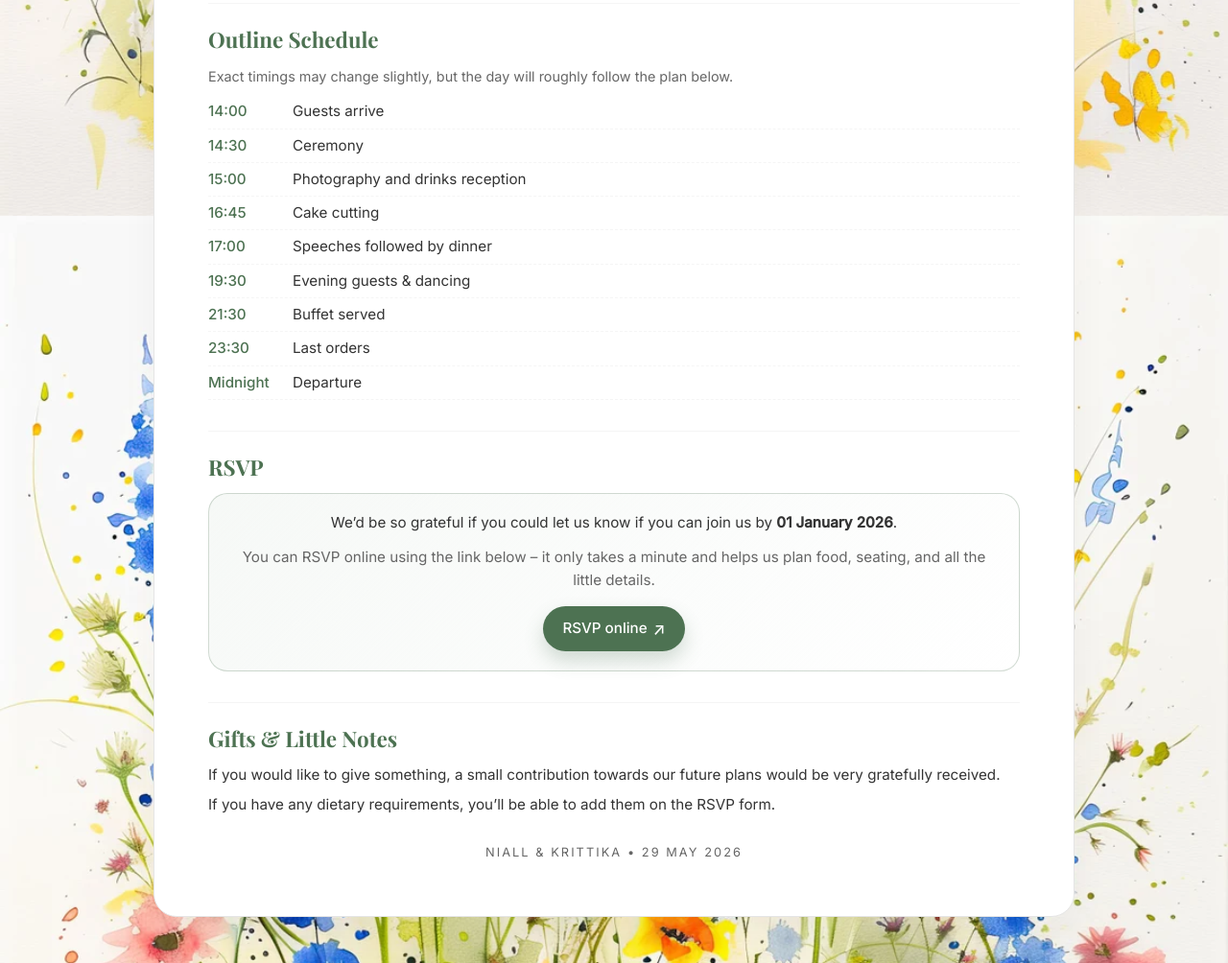
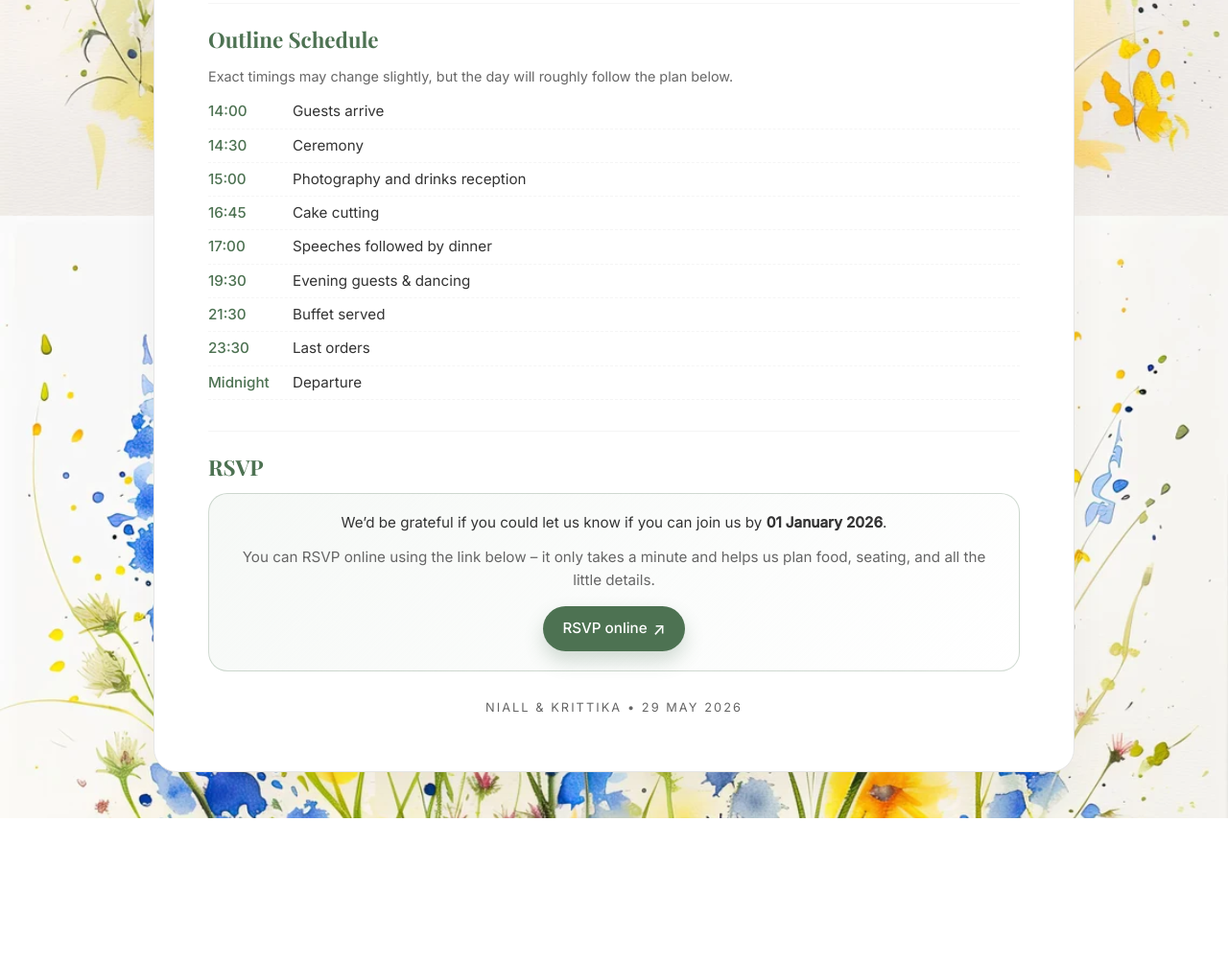
Before and after one commit to NGrant32/wedding-website, a plain HTML site: page index.html in a window 1280 px wide. Shown: the part 1055-2059 px from the top of the page at 96% size. After the commit the page ends 1908 px from the top, so only its background shows below. Drawn offline with nearby package versions, Linux system fonts and the light colour scheme.

Commit message:
Update index.html

```diff
--- a/index.html
+++ b/index.html
@@ -399,7 +399,6 @@ body::before {
         <a href="#travel">Travel</a>
         <a href="#schedule">Schedule</a>
         <a href="#rsvp">RSVP</a>
-        <a href="#gifts">Gifts</a>
       </nav>
 
       <main>
@@ -513,7 +512,7 @@ body::before {
           <div class="rsvp-box">
             <!-- EDIT: RSVP wording and date -->
             <p>
-              We’d be so grateful if you could let us know if you can join us by
+              We’d be grateful if you could let us know if you can join us by
               <strong>01 January 2026</strong>.
             </p>
             <p class="muted" style="margin-bottom: 14px;">
@@ -529,21 +528,6 @@ body::before {
           </div>
         </section>
 
-        <!-- GIFTS -->
-        <section id="gifts">
-          <h2>Gifts &amp; Little Notes</h2>
-          <!-- EDIT: Choose your preferred message -->
-          <p class="note">
-            If you would like to give something, a small contribution towards our future plans would be
-            very gratefully received.
-          </p>
-
-          <!-- OPTIONAL: Dietary / song requests etc. -->
-          <p class="note">
-            If you have any dietary requirements, you’ll be able to
-            add them on the RSVP form.
-          </p>
-        </section>
       </main>
 
       <footer>
```
